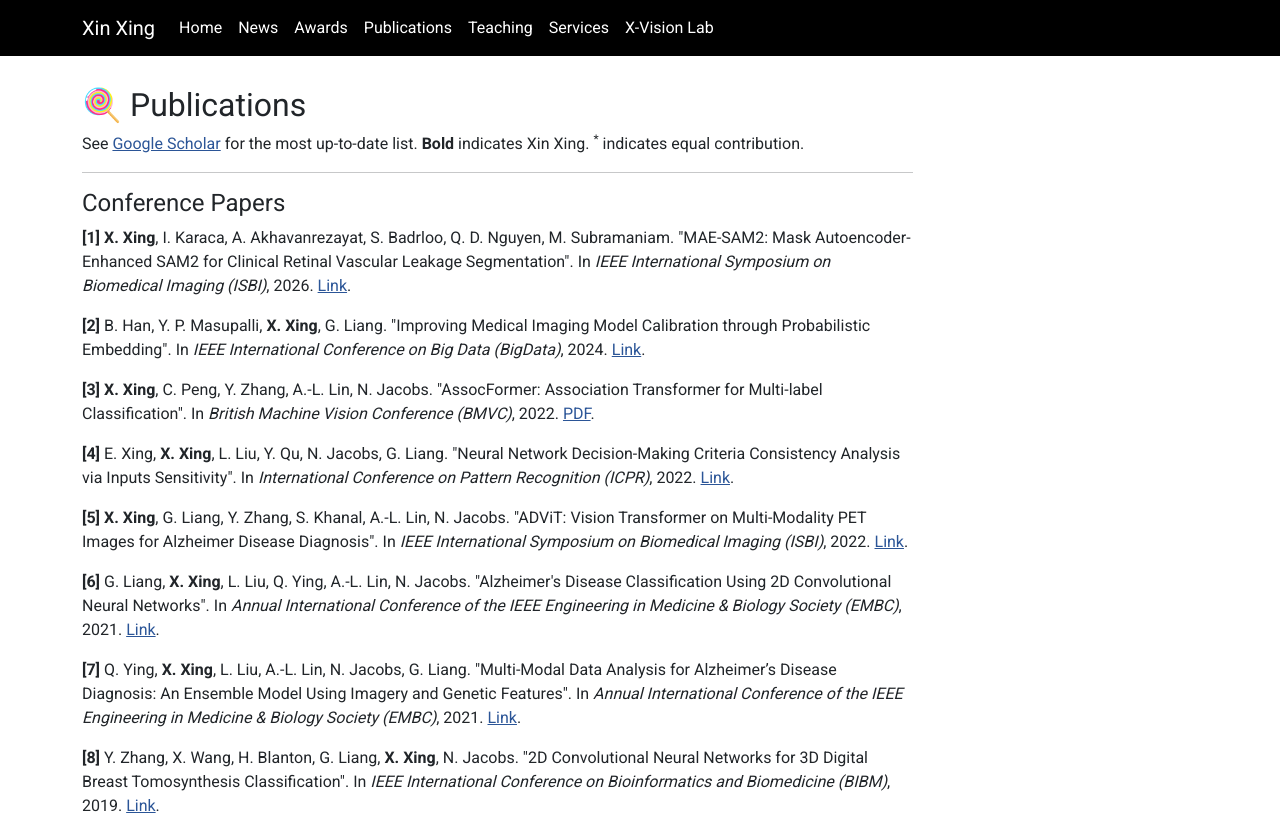
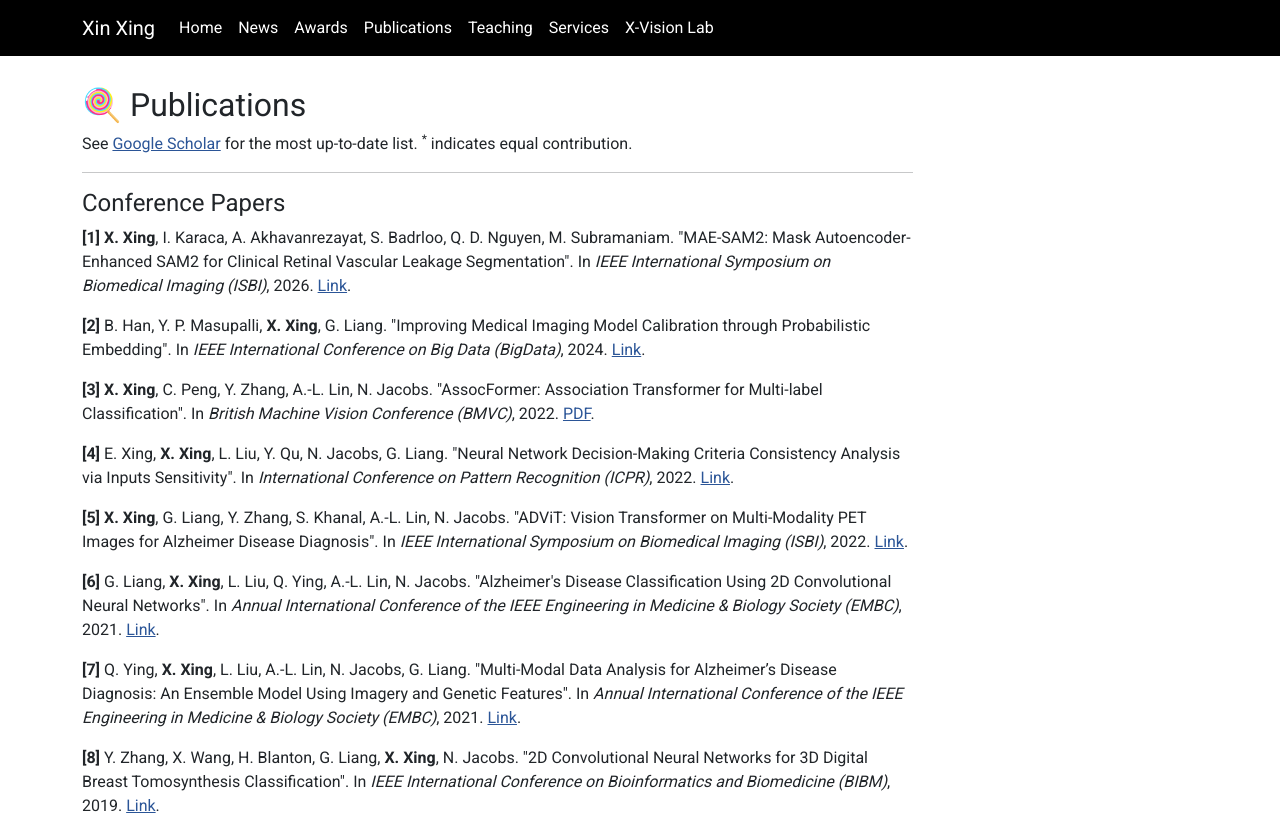
Before and after one commit to xinxing99/xinxing99.github.io, a plain HTML site: page publications.html in a window 1280 px wide. Shown: the top 821 px of the page. Drawn offline with nearby package versions, Linux system fonts and the light colour scheme.

Commit message:
Update publications section text
Removed 'Bold' indication for Xin Xing in publications section.

```diff
--- a/publications.html
+++ b/publications.html
@@ -95,7 +95,7 @@
             <div class="col-md-9 col-xs-12 content-spacing">
                 <div class="col">
                     <h2 id="publications">&#127853; Publications</h2>
-                    <p>See <a href="https://scholar.google.com/citations?user=dA-i7zQAAAAJ&hl=en">Google Scholar</a> for the most up-to-date list. <b>Bold</b> indicates Xin Xing. <sup>*</sup> indicates equal contribution.
+                    <p>See <a href="https://scholar.google.com/citations?user=dA-i7zQAAAAJ&hl=en">Google Scholar</a> for the most up-to-date list. <sup>*</sup> indicates equal contribution.
                     </p>
                     <script>
                         document.addEventListener("DOMContentLoaded", function() {
```
